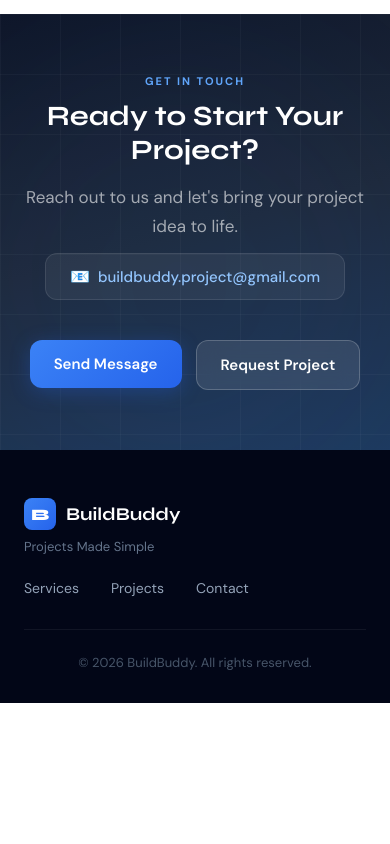
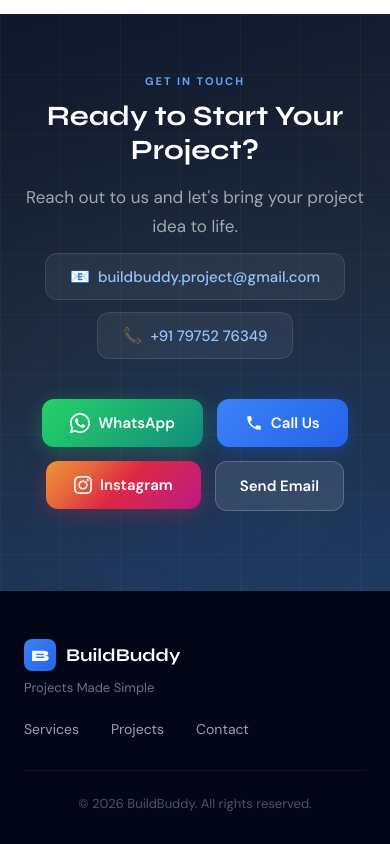
Before and after one commit to buildbuddyproject-vinch/buildbuddy, a React (Vite) app: page / in a window 390 px wide. Shown: the part 8822-9666 px from the top of the page. Before the commit the page ends 9525 px from the top, so only its background shows below. Built offline with nearby package versions, Linux system fonts and the light colour scheme.

Commit message:
Add WhatsApp, Call, and Instagram contact buttons with phone number +91 7975276349

```diff
--- a/buildbuddy.jsx
+++ b/buildbuddy.jsx
@@ -626,20 +626,105 @@ export default function BuildBuddyLanding() {
             <p style={{ fontSize: 17, color: "rgba(255,255,255,0.6)", lineHeight: 1.7, marginBottom: 12 }}>
               Reach out to us and let's bring your project idea to life.
             </p>
+            {/* Contact Info Pills */}
+            <div style={{ display: "flex", flexDirection: "column", alignItems: "center", gap: 12, marginBottom: 40 }}>
               <div style={{
                 display: "inline-flex", alignItems: "center", gap: 8,
                 background: "rgba(255,255,255,0.06)", border: "1px solid rgba(255,255,255,0.1)",
-              borderRadius: 12, padding: "12px 24px", marginBottom: 40,
+                borderRadius: 12, padding: "12px 24px",
               }}>
                 <span style={{ fontSize: 16 }}>📧</span>
                 <span style={{ color: "#93c5fd", fontWeight: 500, fontSize: 15 }}>buildbuddy.project@gmail.com</span>
               </div>
-            <div style={{ display: "flex", gap: 14, justifyContent: "center", flexWrap: "wrap" }}>
+              <div style={{
+                display: "inline-flex", alignItems: "center", gap: 8,
+                background: "rgba(255,255,255,0.06)", border: "1px solid rgba(255,255,255,0.1)",
+                borderRadius: 12, padding: "12px 24px",
+              }}>
+                <span style={{ fontSize: 16 }}>📞</span>
+                <span style={{ color: "#93c5fd", fontWeight: 500, fontSize: 15 }}>+91 79752 76349</span>
+              </div>
+            </div>
+
+            {/* Action Buttons */}
+            <div style={{ display: "flex", gap: 14, justifyContent: "center", flexWrap: "wrap", marginBottom: 20 }}>
+              {/* WhatsApp */}
+              <a
+                href="https://wa.me/917975276349?text=Hi%20BuildBuddy%2C%20I%20need%20help%20with%20a%20project!"
+                target="_blank"
+                rel="noopener noreferrer"
+                style={{ textDecoration: "none" }}
+              >
+                <button style={{
+                  display: "flex", alignItems: "center", gap: 8,
+                  background: "linear-gradient(135deg, #25D366, #128C7E)",
+                  color: "white", border: "none", padding: "14px 28px",
+                  borderRadius: 12, fontSize: 15, fontWeight: 600, cursor: "pointer",
+                  transition: "all 0.3s cubic-bezier(0.16, 1, 0.3, 1)",
+                  boxShadow: "0 4px 20px rgba(37,211,102,0.3)",
+                  fontFamily: "'DM Sans', sans-serif",
+                }}
+                  onMouseEnter={e => e.currentTarget.style.transform = "translateY(-2px)"}
+                  onMouseLeave={e => e.currentTarget.style.transform = "translateY(0)"}
+                >
+                  <svg width="20" height="20" viewBox="0 0 24 24" fill="white">
+                    <path d="M17.472 14.382c-.297-.149-1.758-.867-2.03-.967-.273-.099-.471-.148-.67.15-.197.297-.767.966-.94 1.164-.173.199-.347.223-.644.075-.297-.15-1.255-.463-2.39-1.475-.883-.788-1.48-1.761-1.653-2.059-.173-.297-.018-.458.13-.606.134-.133.298-.347.446-.52.149-.174.198-.298.298-.497.099-.198.05-.371-.025-.52-.075-.149-.669-1.612-.916-2.207-.242-.579-.487-.5-.669-.51-.173-.008-.371-.01-.57-.01-.198 0-.52.074-.792.372-.272.297-1.04 1.016-1.04 2.479 0 1.462 1.065 2.875 1.213 3.074.149.198 2.096 3.2 5.077 4.487.709.306 1.262.489 1.694.625.712.227 1.36.195 1.871.118.571-.085 1.758-.719 2.006-1.413.248-.694.248-1.289.173-1.413-.074-.124-.272-.198-.57-.347z" />
+                    <path d="M12 0C5.373 0 0 5.373 0 12c0 2.112.549 4.094 1.508 5.814L.057 23.427a.5.5 0 0 0 .609.601l5.79-1.516A11.95 11.95 0 0 0 12 24c6.627 0 12-5.373 12-12S18.627 0 12 0zm0 22c-1.854 0-3.6-.485-5.113-1.336l-.364-.213-3.779.99.994-3.688-.234-.38A9.946 9.946 0 0 1 2 12C2 6.477 6.477 2 12 2s10 4.477 10 10-4.477 10-10 10z" />
+                  </svg>
+                  WhatsApp
+                </button>
+              </a>
+
+              {/* Call */}
+              <a href="tel:+917975276349" style={{ textDecoration: "none" }}>
+                <button style={{
+                  display: "flex", alignItems: "center", gap: 8,
+                  background: "linear-gradient(135deg, #3b82f6, #2563eb)",
+                  color: "white", border: "none", padding: "14px 28px",
+                  borderRadius: 12, fontSize: 15, fontWeight: 600, cursor: "pointer",
+                  transition: "all 0.3s cubic-bezier(0.16, 1, 0.3, 1)",
+                  boxShadow: "0 4px 20px rgba(37,99,235,0.3)",
+                  fontFamily: "'DM Sans', sans-serif",
+                }}
+                  onMouseEnter={e => e.currentTarget.style.transform = "translateY(-2px)"}
+                  onMouseLeave={e => e.currentTarget.style.transform = "translateY(0)"}
+                >
+                  <svg width="18" height="18" viewBox="0 0 24 24" fill="white">
+                    <path d="M6.62 10.79c1.44 2.83 3.76 5.14 6.59 6.59l2.2-2.2c.27-.27.67-.36 1.02-.24 1.12.37 2.33.57 3.57.57.55 0 1 .45 1 1V20c0 .55-.45 1-1 1-9.39 0-17-7.61-17-17 0-.55.45-1 1-1h3.5c.55 0 1 .45 1 1 0 1.25.2 2.45.57 3.57.11.35.03.74-.25 1.02l-2.2 2.2z" />
+                  </svg>
+                  Call Us
+                </button>
+              </a>
+
+              {/* Instagram */}
+              <a
+                href="https://www.instagram.com/build._.buddy?igsh=NnhxczA1amphZXY0"
+                target="_blank"
+                rel="noopener noreferrer"
+                style={{ textDecoration: "none" }}
+              >
+                <button style={{
+                  display: "flex", alignItems: "center", gap: 8,
+                  background: "linear-gradient(135deg, #f09433, #e6683c, #dc2743, #cc2366, #bc1888)",
+                  color: "white", border: "none", padding: "14px 28px",
+                  borderRadius: 12, fontSize: 15, fontWeight: 600, cursor: "pointer",
+                  transition: "all 0.3s cubic-bezier(0.16, 1, 0.3, 1)",
+                  boxShadow: "0 4px 20px rgba(220,39,67,0.3)",
+                  fontFamily: "'DM Sans', sans-serif",
+                }}
+                  onMouseEnter={e => e.currentTarget.style.transform = "translateY(-2px)"}
+                  onMouseLeave={e => e.currentTarget.style.transform = "translateY(0)"}
+                >
+                  <svg width="18" height="18" viewBox="0 0 24 24" fill="white">
+                    <path d="M12 2.163c3.204 0 3.584.012 4.85.07 3.252.148 4.771 1.691 4.919 4.919.058 1.265.069 1.645.069 4.849 0 3.205-.012 3.584-.069 4.849-.149 3.225-1.664 4.771-4.919 4.919-1.266.058-1.644.07-4.85.07-3.204 0-3.584-.012-4.849-.07-3.26-.149-4.771-1.699-4.919-4.92-.058-1.265-.07-1.644-.07-4.849 0-3.204.013-3.583.07-4.849.149-3.227 1.664-4.771 4.919-4.919 1.266-.057 1.645-.069 4.849-.069zM12 0C8.741 0 8.333.014 7.053.072 2.695.272.273 2.69.073 7.052.014 8.333 0 8.741 0 12c0 3.259.014 3.668.072 4.948.2 4.358 2.618 6.78 6.98 6.98C8.333 23.986 8.741 24 12 24c3.259 0 3.668-.014 4.948-.072 4.354-.2 6.782-2.618 6.979-6.98.059-1.28.073-1.689.073-4.948 0-3.259-.014-3.667-.072-4.947-.196-4.354-2.617-6.78-6.979-6.98C15.668.014 15.259 0 12 0zm0 5.838a6.162 6.162 0 1 0 0 12.324 6.162 6.162 0 0 0 0-12.324zM12 16a4 4 0 1 1 0-8 4 4 0 0 1 0 8zm6.406-11.845a1.44 1.44 0 1 0 0 2.881 1.44 1.44 0 0 0 0-2.881z" />
+                  </svg>
+                  Instagram
+                </button>
+              </a>
+
+              {/* Email */}
               <a href="mailto:buildbuddy.project@gmail.com" style={{ textDecoration: "none" }}>
-                <button className="btn-primary" style={{ padding: "16px 36px", fontSize: 16 }}>Send Message</button>
-              </a>
-              <a href="mailto:buildbuddy.project@gmail.com?subject=Project%20Request" style={{ textDecoration: "none" }}>
-                <button className="btn-secondary" style={{ padding: "16px 36px", fontSize: 16 }}>Request Project</button>
+                <button className="btn-secondary" style={{ padding: "14px 28px", fontSize: 15 }}>Send Email</button>
               </a>
             </div>
           </AnimatedSection>
```
Lines whose indentation alone changed are shown as unchanged.
